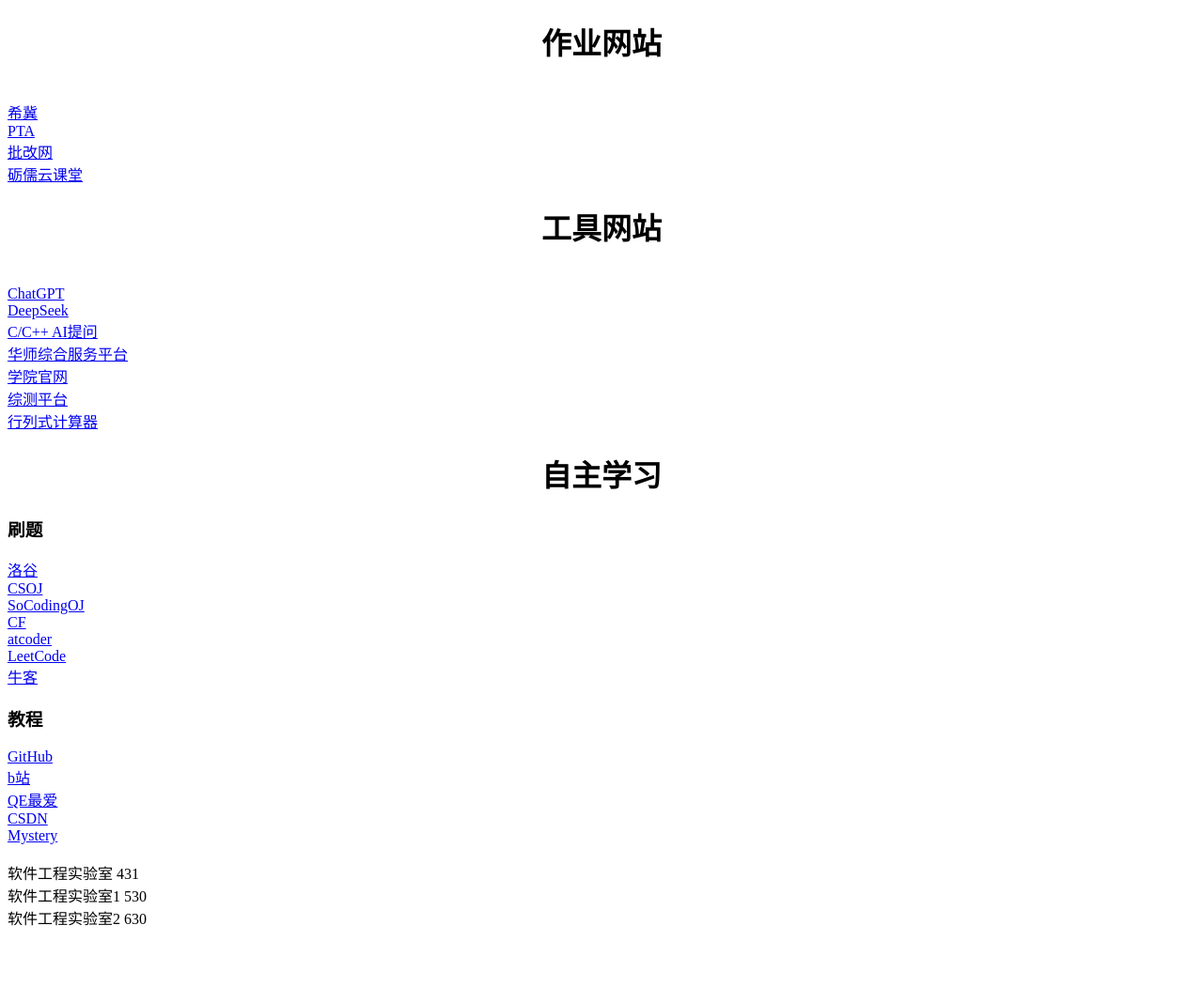
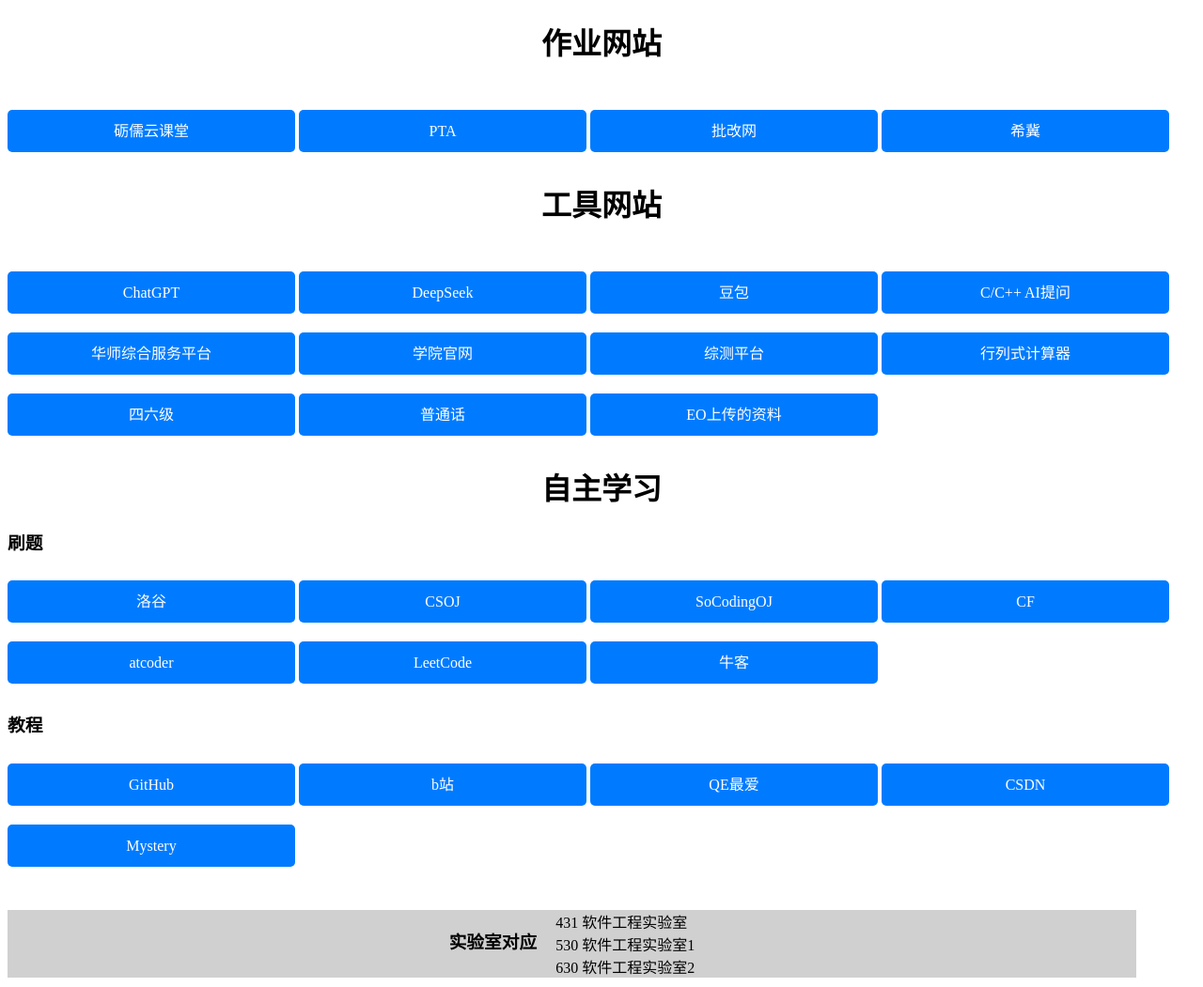
Before and after one commit to EithelOne/doors, a plain HTML site: page index.html in a window 1280 px wide. Shown: the whole page at 94% size. Drawn offline with Linux system fonts and the light colour scheme.

Commit message:
Update index.html
变得更加漂亮了

```diff
--- a/index.html
+++ b/index.html
@@ -11,88 +11,97 @@
             text-align:center;
         }
 
+        a{
+            color: #ffffff;
+            display:inline-block;               /*必须要是inline-block而不是block，因为block会自动换行*/
+            width: calc(25% - 10px);            /*我要一行四个*/
+            height:45px;                        /*高度*/
+            line-height:45px;
+            text-decoration: none;
+            background-color: #007BFF;        /* 真漂亮 */
+            text-align: center;
+            border-radius: 5px;
+            margin: 10px 0;
+            box-sizing: border-box;
+        }
 
+        .link-container{
+            background-color: #D0D0D0;
+            color:(255,255,255);
+            display:flex;
+            justify-content:center;
+            gap:20px;
+            width:95%;
+        }
     </style>
 </head>
 
 <body>
     <!-- 万向门 -->
      <!--跳转新界面-->
+
      <h1>作业网站</h1>
      <br>
+     <a href="https://moodle.scnu.edu.cn/my/" target="_blank">砺儒云课堂</a>
+     <a href="https://pintia.cn/" target="_blank">PTA</a>
+     <a href="http://www.pigai.org/" target="_blank">批改网</a>
      <a href="https://course.educg.net/" target="_blank">希冀</a>
-     <br>
-     <a href="https://pintia.cn/" target="_blank">PTA</a>
-     <br>
-     <a href="http://www.pigai.org/" target="_blank">批改网</a>
-     <br>
-     <a href="https://moodle.scnu.edu.cn/my/" target="_blank">砺儒云课堂</a>
-     <br>
 
      <h1>工具网站</h1>
      <br>
      <a href="https://www.chatgpt.com/" target="_blank">ChatGPT</a>
-     <br>
      <a href="https://www.ai.com/" target="_blank">DeepSeek</a>
-     <br>
+     <a href="https://www.doubao.com/chat/" target="blank">豆包</a>
      <a href="https://tadmin.educg.net/chat/cxzEZIXYk3q2eZ5U " target="_blank">C/C++ AI提问</a>
-     <br>
      <a href="https://sso.scnu.edu.cn" target="_blank">华师综合服务平台</a>
-     <br>
      <a href="http://cs.scnu.edu.cn" target="_blank">学院官网</a>
-     <br>
      <a href="https://cszc.scnu.edu.cn/indexes/login" target="_blank">综测平台</a>
-     <br>
      <a href="https://matrix.reshish.com/zh/cramer.php" target="_blank">行列式计算器</a>
-     <br>
-
+     <a href="https://cet-bm.neea.edu.cn" target="blank">四六级</a>
+     <a href="htpps://pth.scnu.edu.cn" target="blank">普通话</a>
+     <a href="https://github.com/EithelOne/SCNU-CS">EO上传的资料</a>
 
      <h1>自主学习</h1>
 
      <h3>刷题</h3>
      <a href="https://www.luogu.com.cn/" target="_blank">洛谷</a>
-     <br>
      <a href="http://csoj.scnu.edu.cn/" target="_blank">CSOJ</a>
-     <br>
      <a href="http://oj.socoding.cn">SoCodingOJ</a>
-     <br>
      <a href="https://codeforces.com/" target="_blank">CF</a>
-     <br>
      <a href="https://atcoder.jp/" target="_blank">atcoder</a>
-     <br>
      <a href="https://leetcode.cn" target="blank">LeetCode</a>
-     <br>
      <a href="https://ac.nowcoder.com/acm/problem/list" target="blank">牛客</a>
-     <br>
+
      <h3>教程</h3>
      <a href="https://github.com" target="blank">GitHub</a>
-     <br>
      <a href="https://www.bilibili.com" target="_blank">b站</a>
-     <br>
      <a href="https://www.geeksforgeeks.org/" target="blank">QE最爱</a>
-     <br>
      <a href="https://www.csdn.net/" target="_blank">CSDN</a>
-     <br>
      <a href="https://ikuuu.one/auth/login" target="blank">Mystery</a>
-     <br>
+
+
+
 
 
 
 
 <!--     一键瞻仰
      <a href="https://lzstarv.github.io/Homework-Collection/" target="_blank">星哥网站(404版)</a>-->
-
-     <br>
-
-
-     软件工程实验室  431
-     <br>
-     软件工程实验室1 530
-     <br>
-     软件工程实验室2 630
      <br>
      <br>
      <br>
+<div class="link-container">
+    <h3>实验室对应</h3>
+     431 软件工程实验室
      <br>
+     530 软件工程实验室1
+     <br>
+     630 软件工程实验室2
+     <br>
+</div>
+
+
+
+
 </body>
 </html>
```
